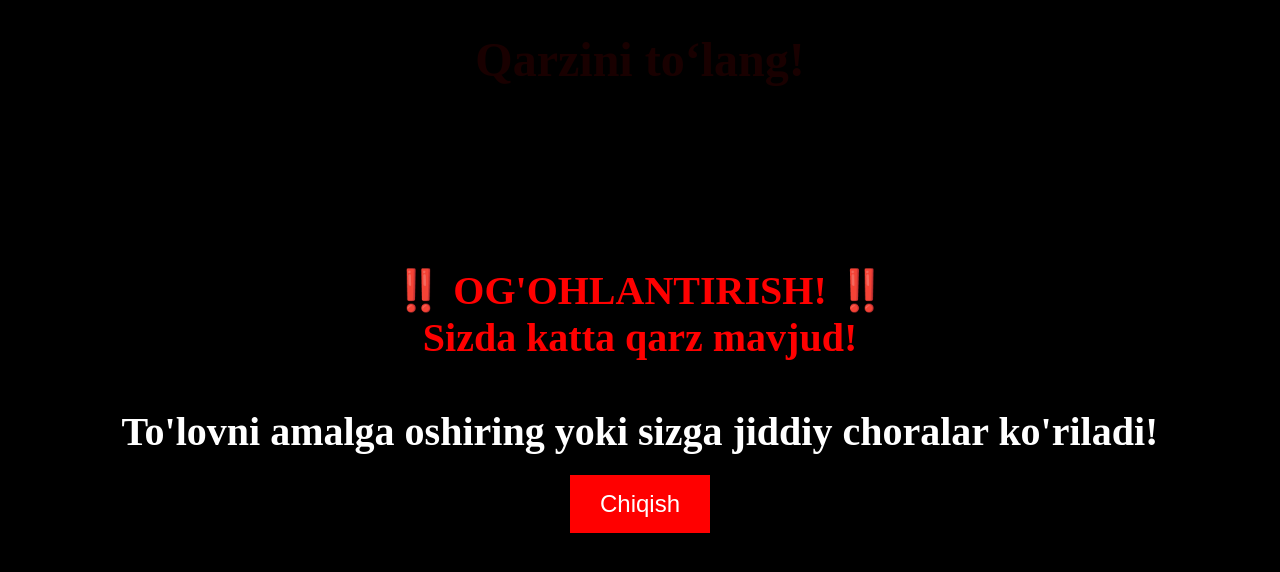
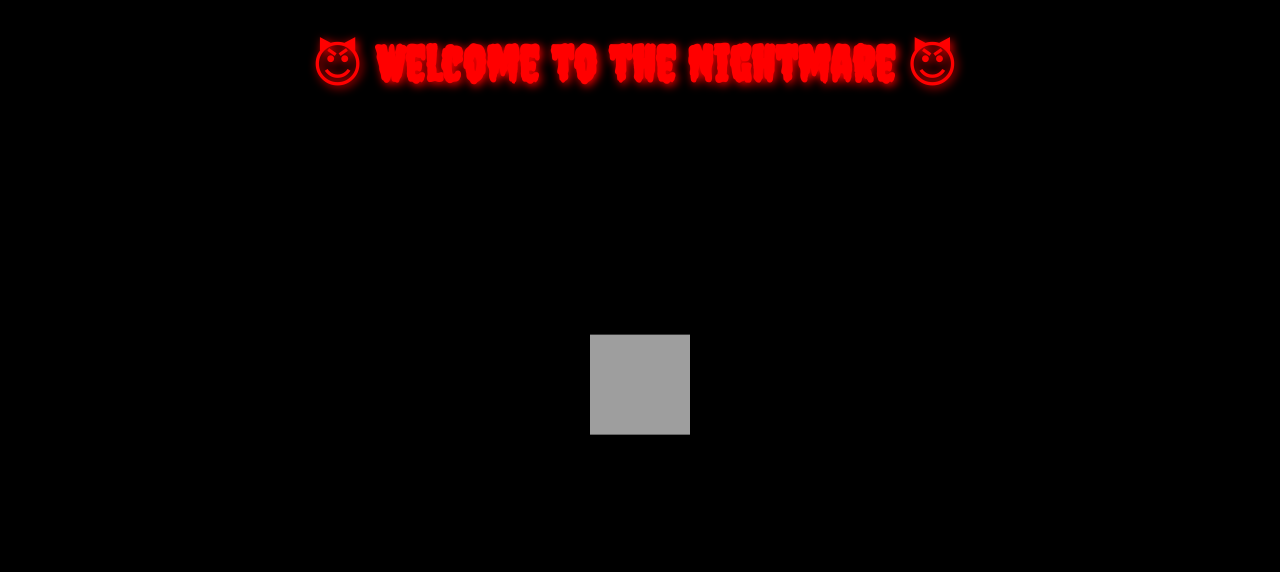
Before and after one commit to Botirprank/YENGIPRANK, a plain HTML site: page index.html in a window 1280 px wide. Drawn offline with Linux system fonts and the light colour scheme; grey boxes are pictures that could not be loaded.

Commit message:
Update index.html

```diff
--- a/index.html
+++ b/index.html
@@ -1,77 +1,58 @@
 <!DOCTYPE html>
-<html lang="uz">
+<html lang="en">
 <head>
     <meta charset="UTF-8">
     <meta name="viewport" content="width=device-width, initial-scale=1.0">
-    <title>Ogohlantirish!</title>
+    <title>SCARY PAGE</title>
     <style>
+        @import url('https://fonts.googleapis.com/css2?family=Creepster&display=swap');
+
         body {
-            background-color: black;
+            background: black;
             color: red;
+            font-family: 'Creepster', cursive;
             text-align: center;
-            font-size: 24px;
+            overflow: hidden;
         }
-        #warning {
-            position: fixed;
-            top: 0;
-            left: 0;
-            width: 100%;
-            height: 100%;
-            background: rgba(0, 0, 0, 0.9);
-            color: red;
-            display: flex;
-            align-items: center;
-            justify-content: center;
-            flex-direction: column;
-            font-size: 40px;
-            font-weight: bold;
-            z-index: 9999;
+        h1 {
+            font-size: 50px;
+            text-shadow: 2px 2px 10px red;
+            animation: shake 0.5s infinite alternate;
         }
-        #exitBtn {
-            margin-top: 20px;
-            padding: 15px 30px;
-            font-size: 24px;
-            background: red;
-            color: white;
-            border: none;
-            cursor: pointer;
-            transition: 0.3s;
+        @keyframes shake {
+            0% { transform: translateX(-5px); }
+            100% { transform: translateX(5px); }
         }
-        #exitBtn:hover {
-            background: darkred;
+        .ghost {
+            width: 100px;
+            height: 100px;
+            position: absolute;
+            top: 50%;
+            left: 50%;
+            transform: translate(-50%, -50%);
+            animation: float 3s infinite ease-in-out;
+        }
+        @keyframes float {
+            0%, 100% { transform: translate(-50%, -50%) translateY(0); }
+            50% { transform: translate(-50%, -50%) translateY(-20px); }
         }
     </style>
+</head>
+<body>
+    <h1>😈 Welcome to the Nightmare 😈</h1>
+    <img class="ghost" src="https://i.gifer.com/origin/76/7647c73b40326ec67cc598b340bfd73b_w200.gif" alt="Ghost">
+
+    <!-- Qo‘rqinchli audio avtomatik o‘ynaydi -->
+    <audio id="scary-audio" autoplay loop>
+        <source src="https://www.fesliyanstudios.com/play-mp3/6667" type="audio/mpeg">
+        Your browser does not support the audio tag.
+    </audio>
+
     <script>
-        function showWarning() {
-            let warningDiv = document.createElement("div");
-            warningDiv.id = "warning";
-            warningDiv.innerHTML = "‼️ OG'OHLANTIRISH! ‼️ <br> Sizda katta qarz mavjud! <br> <br> <span style='color:white;'>To'lovni amalga oshiring yoki sizga jiddiy choralar ko'riladi!</span>";
-
-            let exitButton = document.createElement("button");
-            exitButton.id = "exitBtn";
-            exitButton.innerText = "Chiqish";
-            exitButton.onclick = function() {
-                document.body.removeChild(warningDiv);
-                audio.pause();
-                clearInterval(alertInterval);
-            };
-
-            warningDiv.appendChild(exitButton);
-            document.body.appendChild(warningDiv);
-
-            // Orqa fonda tovush chiqarish
-            let audio = new Audio("https://www.myinstants.com/media/sounds/error.mp3");
-            audio.loop = true;
-            audio.play();
-
-            // Har 3 sekundda yana alert chiqsin
-            let alertInterval = setInterval(() => {
-                alert("‼️ OG'OHLANTIRISH! ‼️ Sizda katta qarz mavjud! To'lovni amalga oshiring!");
-            }, 3000);
-        }
+        // Agar brauzer autoplayni bloklasa, sahifa bosilganda audio o‘ynasin
+        document.addEventListener('click', function() {
+            document.getElementById('scary-audio').play();
+        });
     </script>
-</head>
-<body onload="showWarning()">
-    <h1>Qarzini to‘lang!</h1>
 </body>
 </html>
```
